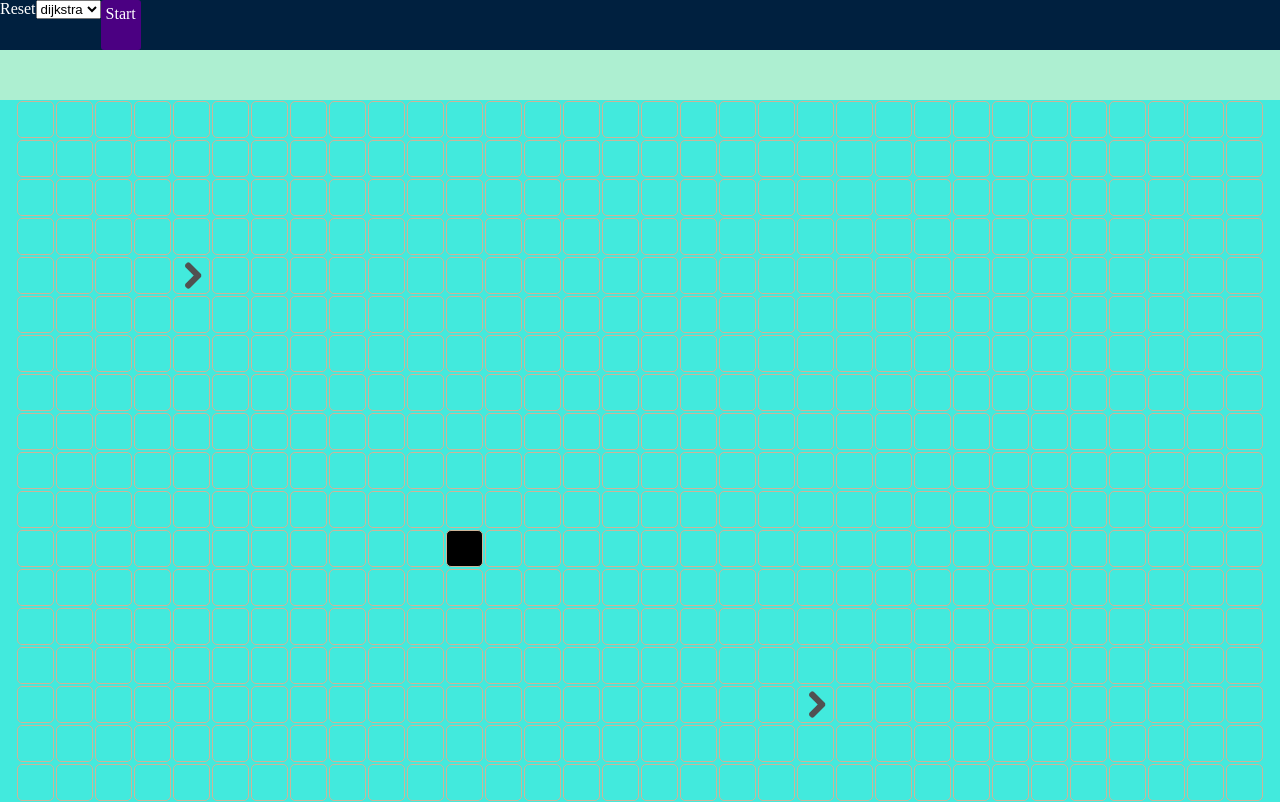
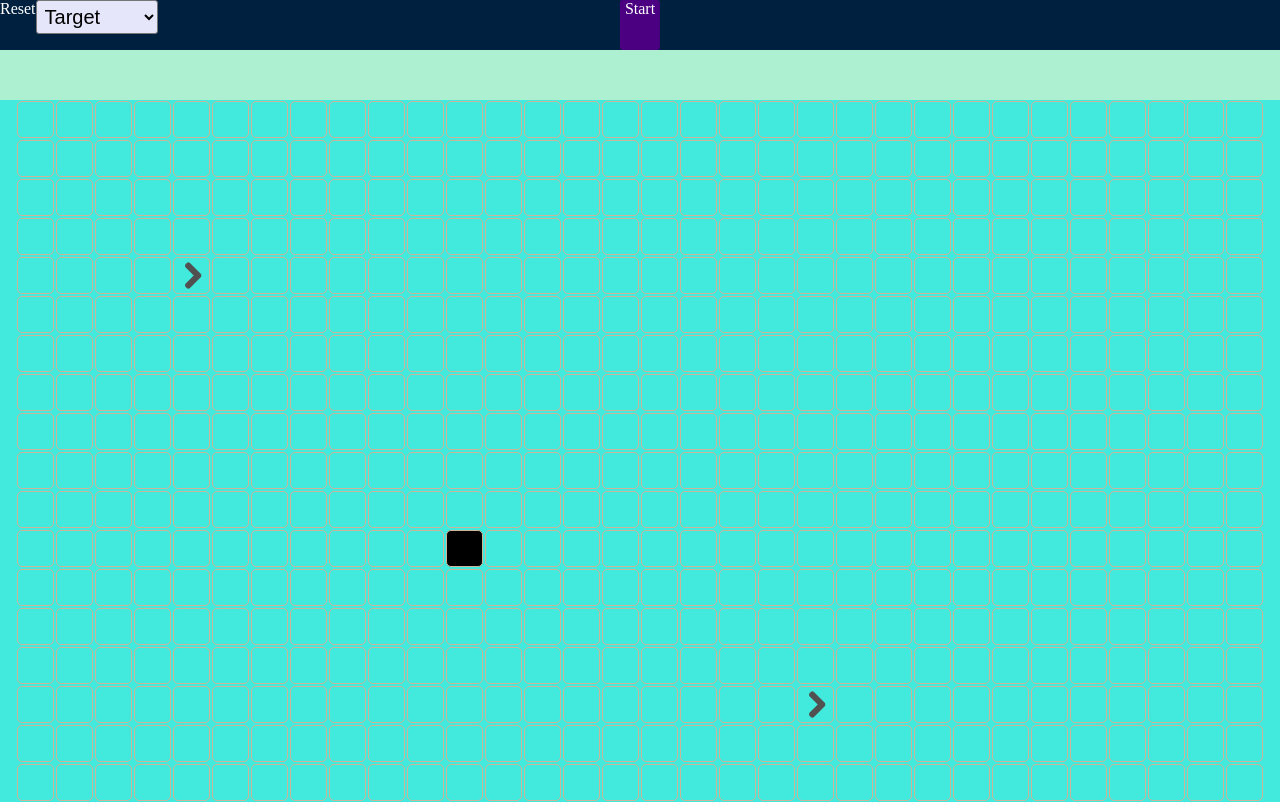
Before and after one commit to yaroslavkhudchenko/pathfinder-algorithms-visualizer, a React (Create React App) app: page / in a window 1280 px wide. Built offline with nearby package versions, Linux system fonts and the light colour scheme.

Commit message:
changed control panel

```diff
--- a/src/components/controlPanel.js
+++ b/src/components/controlPanel.js
@@ -18,13 +18,13 @@ export default class ControlPanel extends Component {
 					Reset
 					</div>
 				<div className="selectAlgorithm">
-					<select>
+					{/* <select>
 						<option onClick={() => this.selectAlgorithm(dijkstra)}>
 						dijkstra
 						</option>
-					</select>
+					</select> */}
 					</div>
-					{/* <div className="selectTool">
+					<div className="selectTool">
 					<select id='selectTool' onChange={context.selectTool} defaultValue='Target'>
 						<option>
 						Start
@@ -39,7 +39,7 @@ export default class ControlPanel extends Component {
 						Clear Wall
 						</option>
 					</select>
-					</div> */}
+					</div>
 					<div
 						className="startButton"
 						onClick={
--- a/src/index.scss
+++ b/src/index.scss
@@ -19,6 +19,7 @@ body,html {
     width: 100%;
     background: #00203FFF;
     display: flex;
+    position: relative;
   }
   .cBottom {
     height: 50%;
@@ -27,10 +28,16 @@ body,html {
   }
 }
 .startButton {
-  cursor: pointer;
-  padding: 5px;
-  border-radius: 3px;
-  background: indigo;
+    cursor: pointer;
+    padding: 0 5px;
+    border-radius: 3px;
+    background: indigo;
+    position: absolute;
+    /* top: 0; */
+    left: 50%;
+    transform: translateX(-50%);
+    height: 100%;
+    box-sizing: border-box;
 }
 #grid {
   // display: flex;
```
